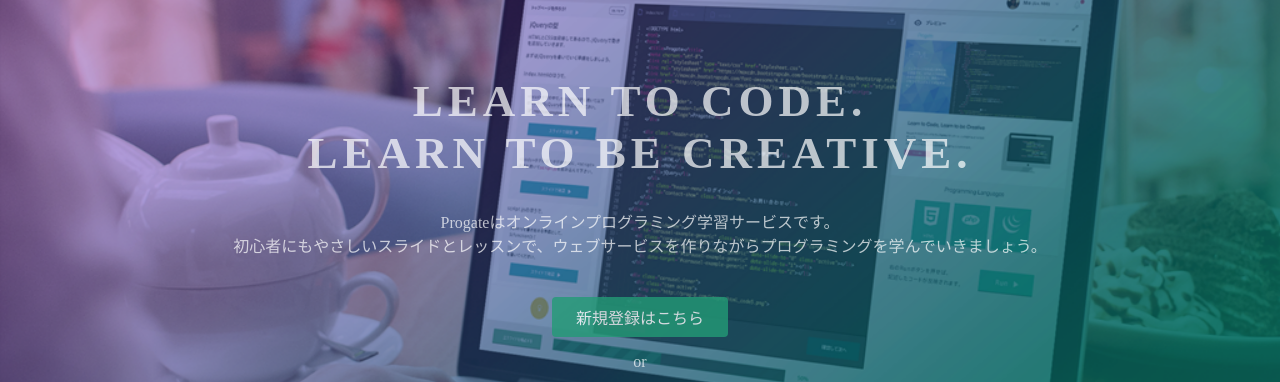
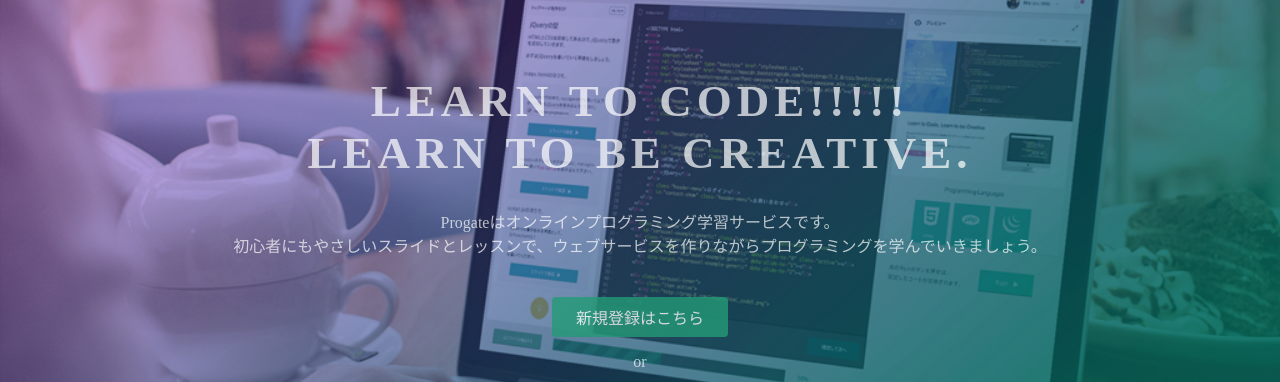
Before and after one commit to ryotaro-minakawa/ryotaro-minakawa.github.io, a plain HTML site: page index.html in a window 1280 px wide. Shown: the part 135-517 px from the top of the page. Drawn offline with Linux system fonts and the light colour scheme.

Commit message:
Update index.html

```diff
--- a/index.html
+++ b/index.html
@@ -23,7 +23,7 @@
   </header>
   <div class="top-wrapper">
     <div class="container">
-      <h1>LEARN TO CODE.<br>LEARN TO BE CREATIVE.</h1>
+      <h1>LEARN TO CODE!!!!!<br>LEARN TO BE CREATIVE.</h1>
       <p>Progateはオンラインプログラミング学習サービスです。<br>初心者にもやさしいスライドとレッスンで、ウェブサービスを作りながらプログラミングを学んでいきましょう。</p>
       <div class="btn-wrapper">
         <a href="#" class="btn signup">新規登録はこちら</a>
```
